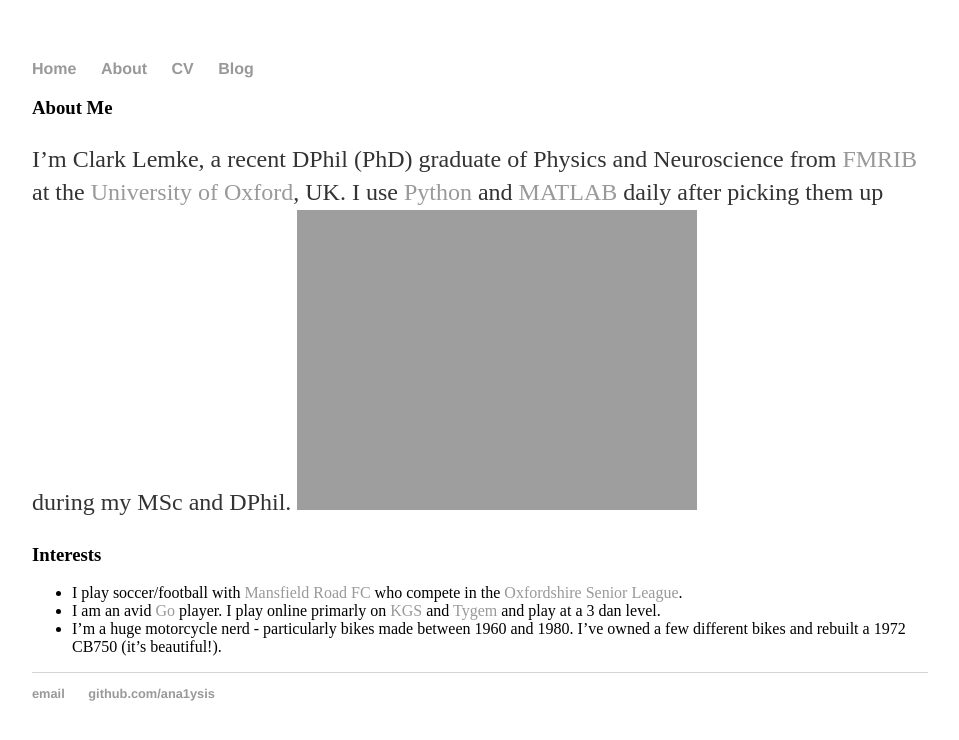
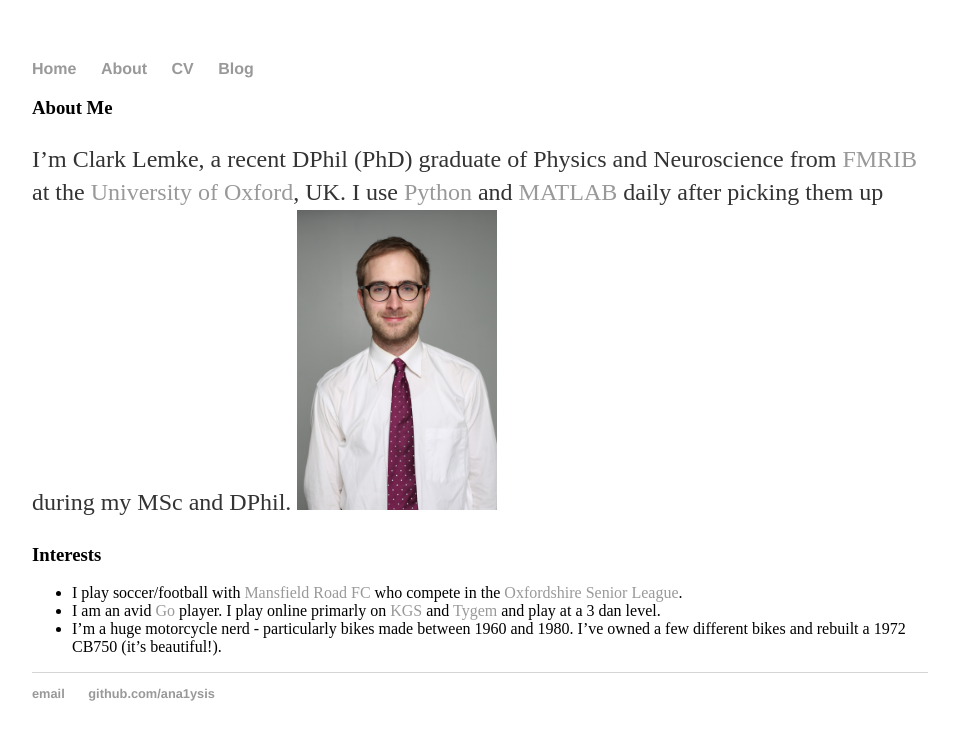
Before and after one commit to ana1ysis/ana1ysis.github.io, a Jekyll site: the page built from about.md, in a window 1280 px wide. Shown: the top 740 px of the page, without its empty margins (160-1119 px from the left). Built offline with Jekyll 4.4.1, drawn with Linux system fonts in a browser that asks for light colours.

Commit message:
Update about.md

```diff
--- a/about.md
+++ b/about.md
@@ -5,7 +5,7 @@ permalink: /about
 ---
 ### About Me
 I'm Clark Lemke, a recent DPhil (PhD) graduate of Physics and Neuroscience from [FMRIB](http://www.ndcn.ox.ac.uk/divisions/fmrib) at the [University of Oxford](http://www.ox.ac.uk/), UK. I use [Python](https://www.python.org/) and [MATLAB](www.mathworks.com/products/matlab/) daily after picking them up during my MSc and DPhil.
-![Me]({{ site.url }}/assets/clark_photo.JPG =300x)
+<img src="http://ana1ysis.github.io/assets/clark_photo.JPG" width="200"/>
 
 ### Interests
  * I play soccer/football with [Mansfield Road FC](http://www.mansfieldroad.co.uk/) who compete in the [Oxfordshire Senior League](http://fulltime.thefa.com/Index.do?league=5277609).
```
